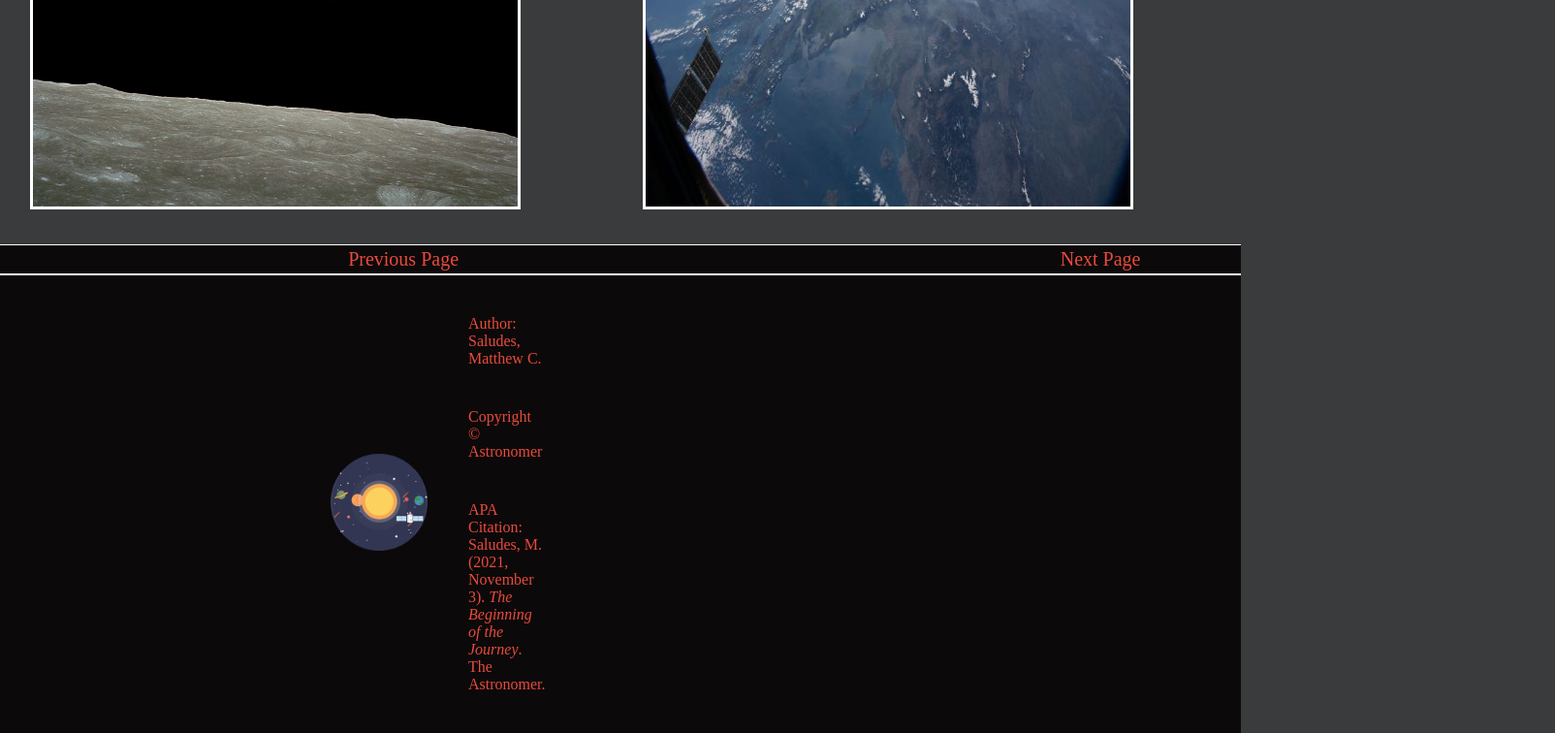
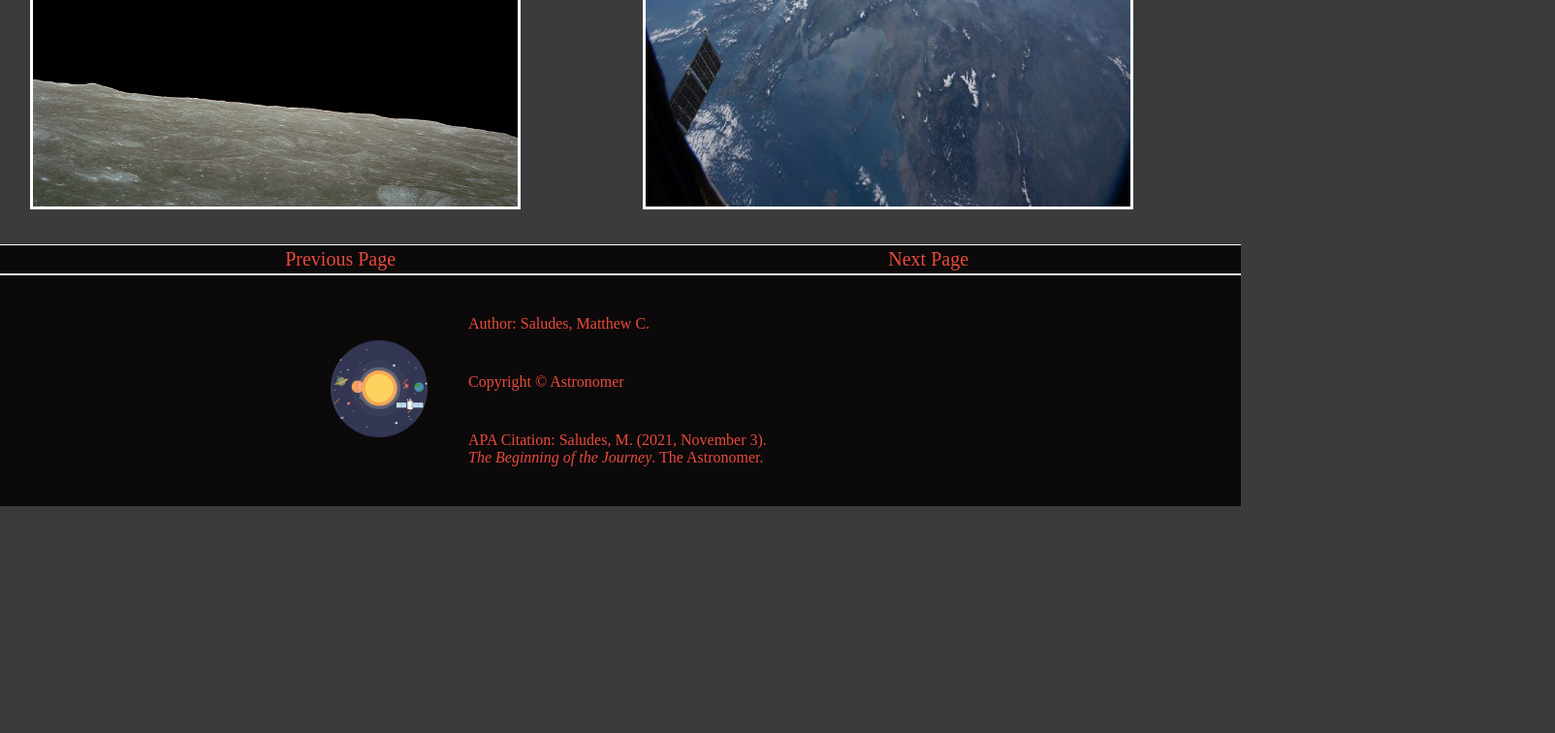
Before and after one commit to MatthewSaludes/MatthewSaludes.github.io, a plain HTML site: page The-Astronomer-Page-1.html in a window 1280 px wide. Shown: the part 4594-5350 px from the top of the page at 97% size, 1604 px wide, since content can reach past the window. After the commit the page ends 5116 px from the top, so only its background shows below. Drawn offline with Linux system fonts and the light colour scheme.

Commit message:
fixed error

```diff
--- a/The-Astronomer-Page-1.html
+++ b/The-Astronomer-Page-1.html
@@ -150,8 +150,9 @@
             }
             footer table {
                 margin: auto;
-                padding-right: 1000px;
+                width: 1440px;
                 border-spacing: 40px;
+                padding-right: 600px;
             }
             .footnav {
                 font-size: 20px;
@@ -168,9 +169,9 @@
             }
             .footnav table {
                 margin: auto;
-                margin-right: 350px;
                 text-align: center;
                 width: 1440px;
+                padding-right: 225px;
             }
             .footnav a {
                 text-decoration: none;
```
